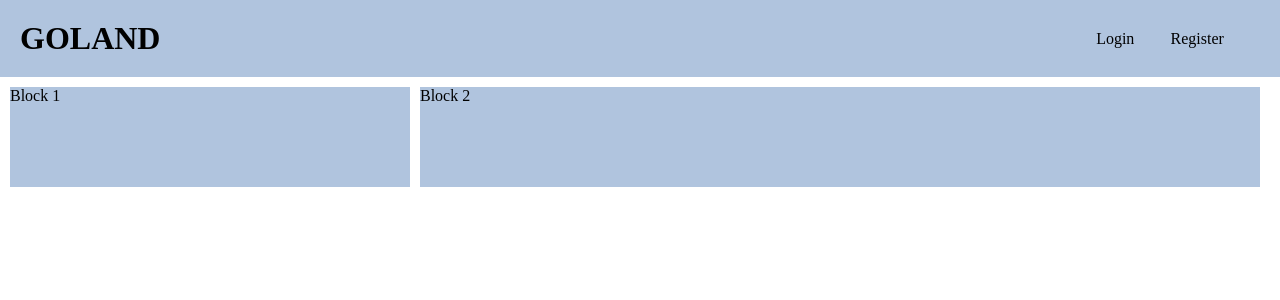
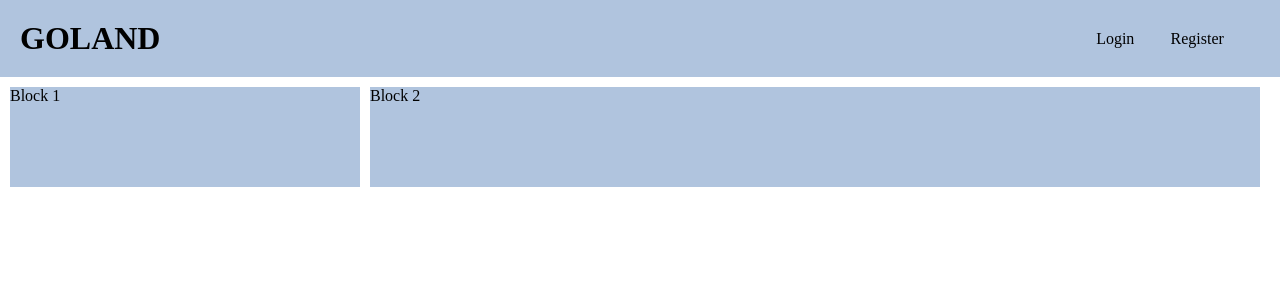
Before and after one commit to SLecureu/Goland, a React (Vite) app: page / in a window 1280 px wide. Shown: the top 300 px of the page. Built offline with nearby package versions, Linux system fonts and the light colour scheme; no server answers.

Commit message:
fix: fixed hmr invalidation by changing exports

```diff
--- a/src/App.tsx
+++ b/src/App.tsx
@@ -1,6 +1,5 @@
 // Node libraries
 import { Route, Routes } from "react-router-dom";
-import { UserContextProvider } from "./components/Context.tsx";
 
 // Components / Pages
 import Login from "./pages/Login.tsx";
@@ -12,6 +11,7 @@ import Home from "./pages/Home.tsx";
 import "./App.css";
 import User from "./pages/User.tsx";
 import Overview from "./pages/Overview.tsx";
+import { UserContextProvider } from "./components/Context.tsx";
 
 function App() {
     return (
--- /dev/null
+++ b/src/_variables.scss
@@ -0,0 +1,2 @@
+$tablet-width: 980px;
+$desktop-width: 1320px;
--- /dev/null
+++ b/src/components/Context.ts
@@ -0,0 +1,24 @@
+import { createContext } from "react";
+
+export type User = {
+    id: number;
+    email: string;
+    name: string;
+    gender: "male" | "female" | "other";
+    age: number;
+    firstName: string;
+    lastName: string;
+    created: Date;
+};
+
+type InitialType = {
+    user: User | null;
+    setUser: (newUser: User | null) => void;
+};
+
+const initialValue = {
+    user: null,
+    setUser: console.log,
+};
+
+export const UserContext = createContext<InitialType>(initialValue);
--- a/src/components/Context.tsx
+++ b/src/components/Context.tsx
@@ -1,27 +1,6 @@
-import { ReactNode, createContext, useEffect, useState } from "react";
+import { ReactNode, useEffect, useState } from "react";
 
-export type User = {
-  id: number;
-  email: string;
-  name: string;
-  gender: "male" | "female" | "other";
-  age: number;
-  firstName: string;
-  lastName: string;
-  created: Date;
-};
-
-type InitialType = {
-  user: User | null;
-  setUser: (newUser: User | null) => void;
-};
-
-const initialValue = {
-  user: null,
-  setUser: console.log,
-};
-
-export const UserContext = createContext<InitialType>(initialValue);
+import { UserContext, User } from "./Context.ts";
 
 export const UserContextProvider = ({ children }: { children: ReactNode }) => {
     const [user, setUser] = useState<User | null>(null);
@@ -35,9 +14,8 @@ export const UserContextProvider = ({ children }: { children: ReactNode }) => {
             credentials: "include",
         })
             .then((resp) => {
-        if (!resp.ok) {
+                if (!resp.ok)
                     throw new Error(`Failed to fetch user: ${resp.status}`);
-        }
                 return resp.json();
             })
             .then(setUser)
--- a/src/pages/Home.scss
+++ b/src/pages/Home.scss
@@ -1,5 +1,4 @@
-$tablet-width: 980px;
-$desktop-width: 1320px;
+@use "../variables";
 
 .home-container {
     display: grid;
@@ -15,11 +14,12 @@ $desktop-width: 1320px;
         }
     }
 
-  @media screen and (max-width: $desktop-width) {
-    grid-template-columns: 400px 1fr 0px;
+    @media screen and (max-width: variables.$desktop-width) {
+        grid-template-columns: 350px 1fr 0px;
     }
 
-  @media screen and (max-width: $tablet-width) {
+    @media screen and (max-width: variables.$tablet-width) {
         grid-template-columns: 0px 1fr 0px;
+        gap: 0;
     }
 }
--- a/src/pages/Home.tsx
+++ b/src/pages/Home.tsx
@@ -1,6 +1,6 @@
 import "./Home.scss";
 
-export default () => {
+export default function Home() {
     const block1 = () => <>Block 1</>;
     const block2 = () => <>Block 2</>;
     const block3 = () => <>Block 3</>;
@@ -14,4 +14,4 @@ export default () => {
             ))}
         </main>
     );
-};
+}
--- a/src/pages/Overview.tsx
+++ b/src/pages/Overview.tsx
@@ -1,7 +1,7 @@
 import { useContext } from "react";
 import { UserContext } from "../components/Context";
 
-export default () => {
+function Overview() {
     const { user } = useContext(UserContext);
     return (
         <main>
@@ -9,4 +9,6 @@ export default () => {
             <h2>{user?.name}</h2>
         </main>
     );
-};
+}
+
+export default Overview;
--- a/src/pages/User.tsx
+++ b/src/pages/User.tsx
@@ -2,7 +2,7 @@ import { useEffect, useState } from "react";
 import { useParams } from "react-router-dom";
 import { User } from "../components/Context";
 
-export default () => {
+function UserPage() {
     const { id } = useParams();
     const [user, setUser] = useState<User | null>(null);
 
@@ -28,4 +28,6 @@ export default () => {
             <h2>{user?.name}</h2>
         </main>
     );
-};
+}
+
+export default UserPage;
```
Also changed, not shown: src/components/Header.tsx (+10 -4 lines), src/pages/Login.tsx (+9 -4 lines), src/pages/Register.tsx (+8 -4 lines). Lines whose indentation alone changed are shown as unchanged.
